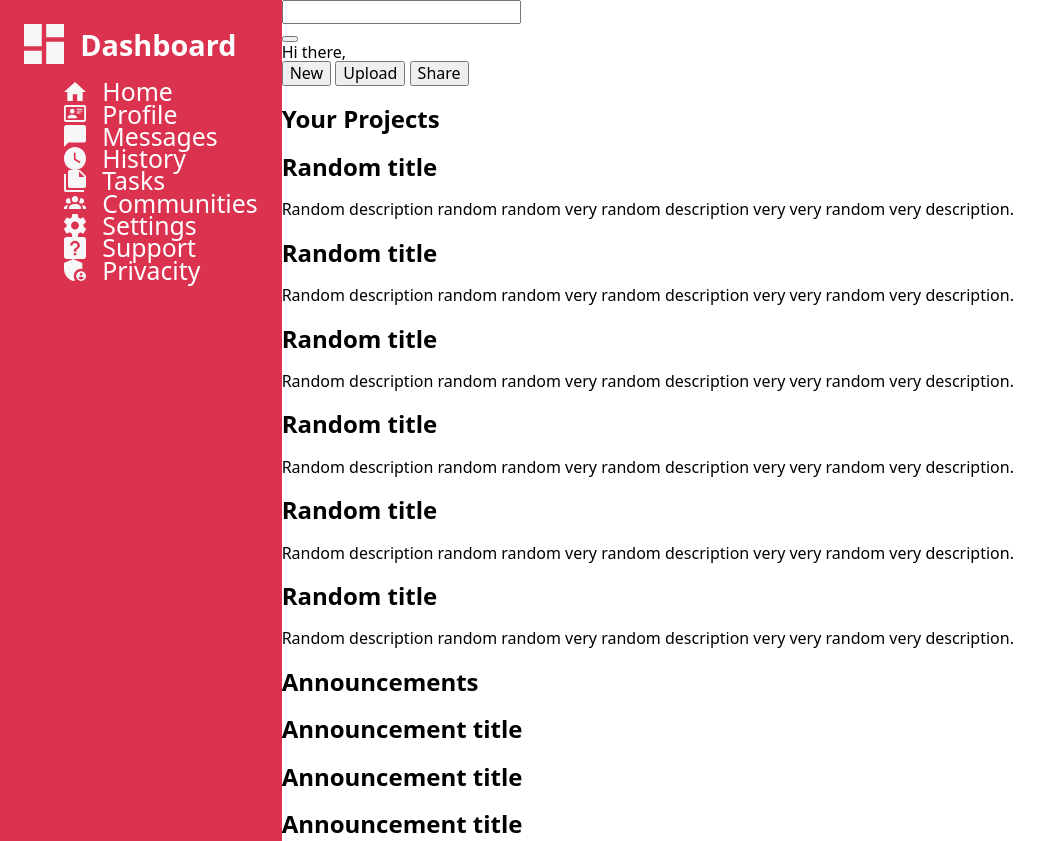
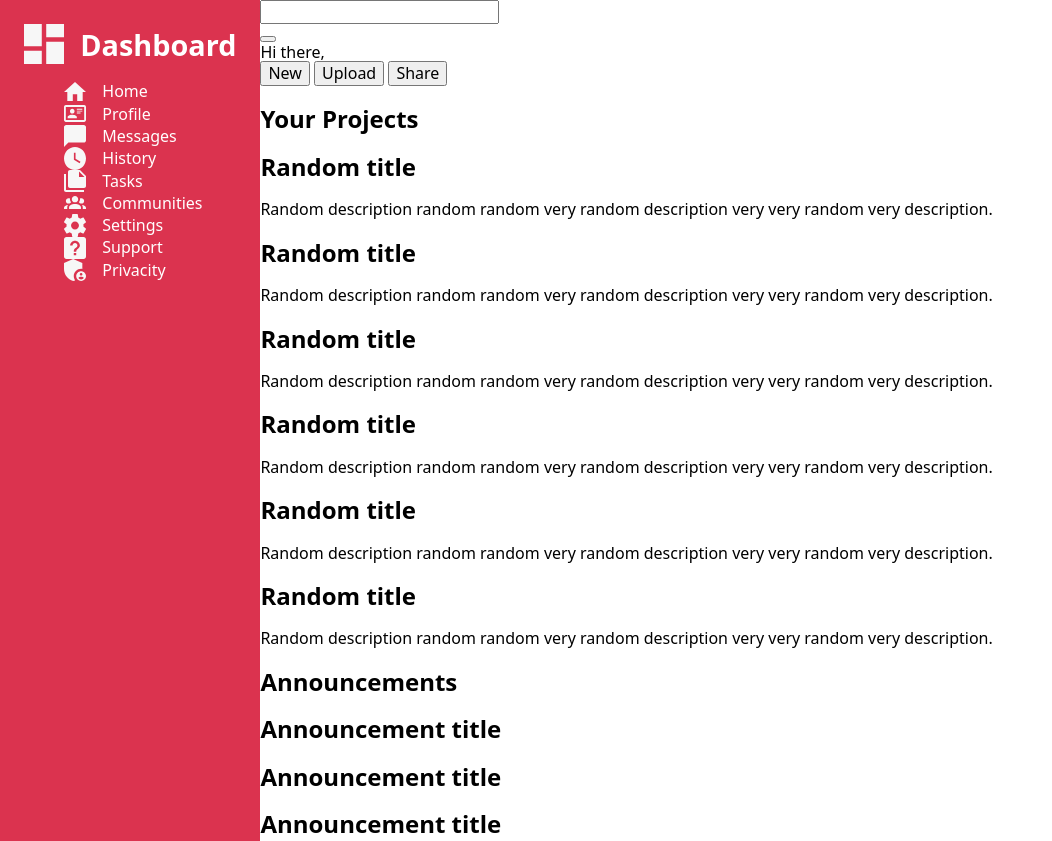
Before and after one commit to It-is-Michel/Odin-Dashboard-v2, a plain HTML site: page index.html in a window 1280 px wide. Shown: the top 841 px of the page, without its empty margins (0-1052 px from the left). Drawn offline with Linux system fonts and the light colour scheme.

Commit message:
Revert "feat: Set the font-size to the navegation links"
This reverts commit 1a75a3b6d865c7f3c926d14578ebaf9e08527bcf.

```diff
--- a/styles-temp.css
+++ /dev/null
@@ -1,67 +0,0 @@
-.navegation__h1 {
-  --icon-size: calc(var(--font-size-title-bigger) * 1.4);
-
-  gap: 1rem;
-
-  font-size: var(--font-size-title-bigger);
-}
-
-.navegation__h1,
-.navegation-links__home,
-.navegation-links__profile,
-.navegation-links__messages,
-.navegation-links__history,
-.navegation-links__tasks,
-.navegation-links__communities,
-.navegation-links__settings,
-.navegation-links__support,
-.navegation-links__privacity {
-  display: grid;
-  grid-template: var(--icon-size) / var(--icon-size) min-content;
-  align-items: center;
-}
-
-.navegation-links__home,
-.navegation-links__profile,
-.navegation-links__messages,
-.navegation-links__history,
-.navegation-links__tasks,
-.navegation-links__communities,
-.navegation-links__settings,
-.navegation-links__support,
-.navegation-links__privacity {
-  --icon-size: calc(var(--font-size-title-big) * 0.9);
-
-  gap: 1rem;
-
-  font-size: var(--font-size-title-big);
-}
-
-.navegation__h1::before,
-.navegation-links__home::before,
-.navegation-links__profile::before,
-.navegation-links__messages::before,
-.navegation-links__history::before,
-.navegation-links__tasks::before,
-.navegation-links__communities::before,
-.navegation-links__settings::before,
-.navegation-links__support::before,
-.navegation-links__privacity::before {
-  content: "";
-
-  height: var(--icon-size);
-
-  background-repeat: no-repeat;
-  background-position: center;
-}
-
-.navegation__h1::before {background-image: var(--icon-svg-dashboard)}
-.navegation-links__home::before {background-image: var(--icon-svg-home)}
-.navegation-links__profile::before {background-image: var(--icon-svg-profile)}
-.navegation-links__messages::before {background-image: var(--icon-svg-messages)}
-.navegation-links__history::before {background-image: var(--icon-svg-history)}
-.navegation-links__tasks::before {background-image: var(--icon-svg-tasks)}
-.navegation-links__communities::before {background-image: var(--icon-svg-communities)}
-.navegation-links__settings::before {background-image: var(--icon-svg-settings)}
-.navegation-links__support::before {background-image: var(--icon-svg-support)}
-.navegation-links__privacity::before {background-image: var(--icon-svg-privacity)}
--- a/styles.css
+++ b/styles.css
@@ -110,8 +110,6 @@
   --icon-size: calc(var(--font-size-title-big) * 0.9);
 
   gap: 1rem;
-
-  font-size: var(--font-size-title-big);
 }
 
 .navegation__h1::before {background-image: var(--icon-svg-dashboard)}
```
